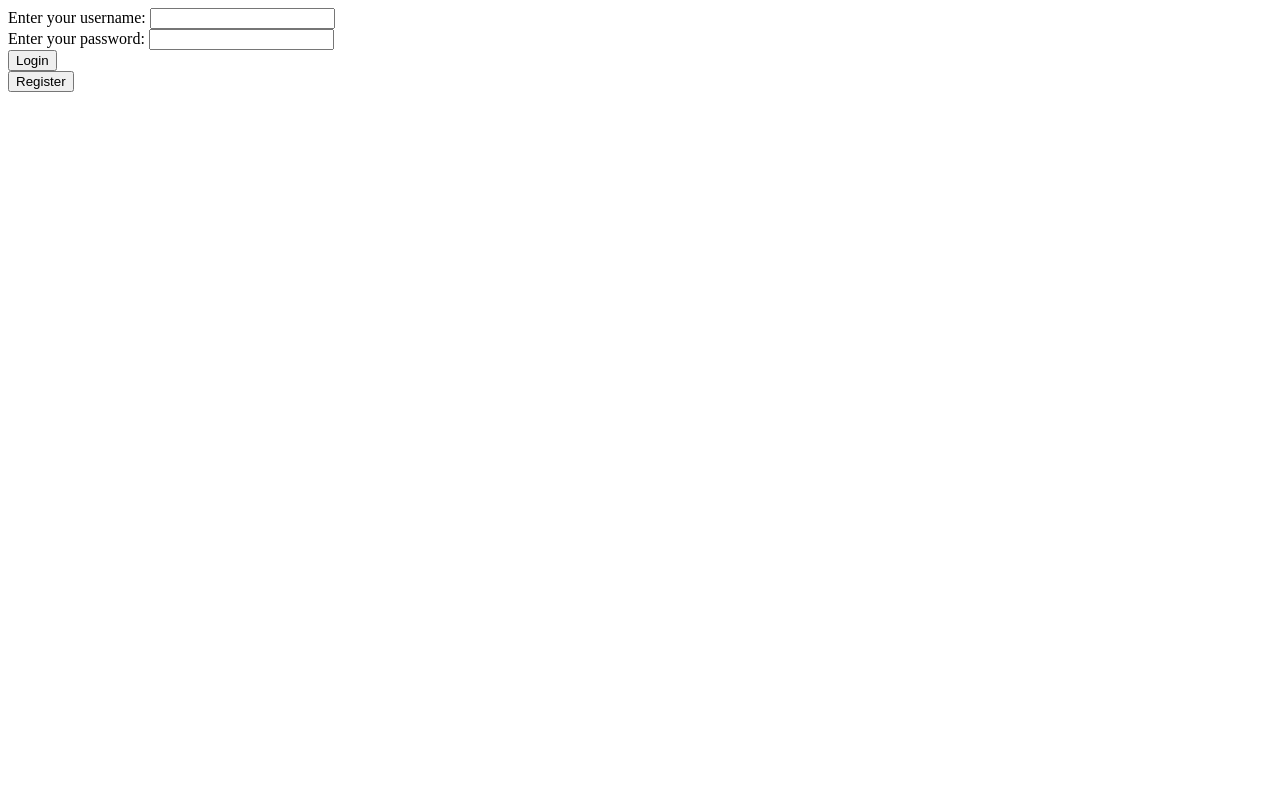
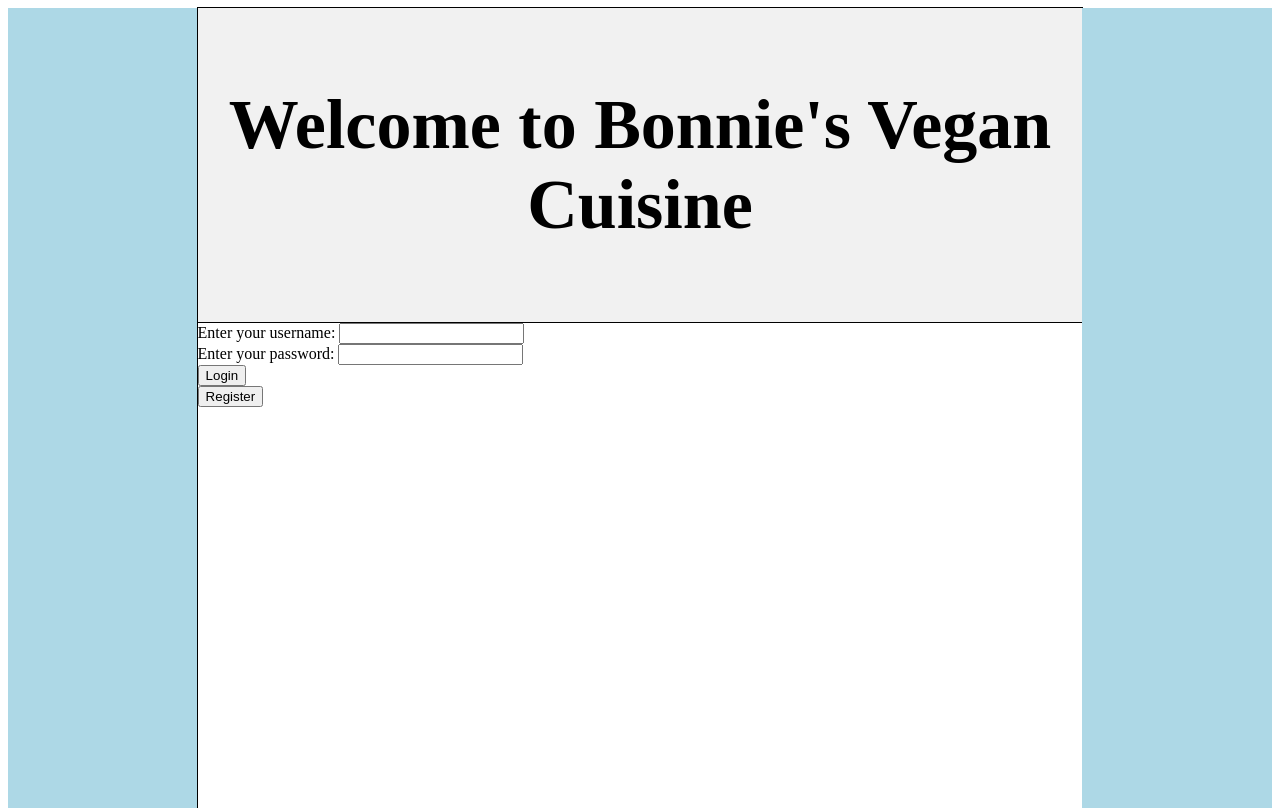
Before and after one commit to natn2323/parzival, a website: page public/html/login.html in a window 1280 px wide. Drawn offline with Linux system fonts and the light colour scheme.

Commit message:
Not sure what I changed.

```diff
--- a/public/html/login.html
+++ b/public/html/login.html
@@ -3,12 +3,53 @@
 
 <head>
 	<title>Login Page</title>
+	<style>
+		body {
+			background: white;
+		}
+		.header {
+			background-color: #f1f1f1;
+			max-width: 100%;
+			padding: 30px;
+			text-align: center;
+			font-size: 35px;
+			border-bottom: 1px solid black;
+		}
+		.centerContent{
+			background:white;
+			width: 70%;
+			float:left;
+			outline-style: solid;
+			outline-color: black;
+			outline-width: thin;
+		}
+		.leftContent{
+			background: lightblue;
+			width: 15%;
+			float:left;
+		}
+		.rightContent{
+			background: lightblue;
+			width: 15%;
+			float:right;
+		}
+		.centerContent, .leftContent, .rightContent{
+			height: 100vh;
+		}
+	</style>
 	<!-- Create a script to get hostname instead of hardcoding localhost -->
 	<!-- You can use window.location.hostname -->
 </head>
 
 
 <body>
+	<div class="leftContent">&nbsp;</div>
+
+	<div class="centerContent">
+		<div class="header">
+			<h1>Welcome to Bonnie's Vegan Cuisine</h1>
+		</div>
+
 		<form action="/login" method="POST" class="login">
 			<div id="username">
 				<label for="username">Enter your username: </label>
@@ -26,6 +67,12 @@
 		<form class="register">
 			<input type="button" value="Register" onclick="window.location.href='http://www.localhost:8124/newUser'">
 		</form>
+
+	</div>
+
+	<div class="rightContent">
+		&nbsp;
+	</div>
 </body>
 
 
```
Lines whose indentation alone changed are shown as unchanged.
